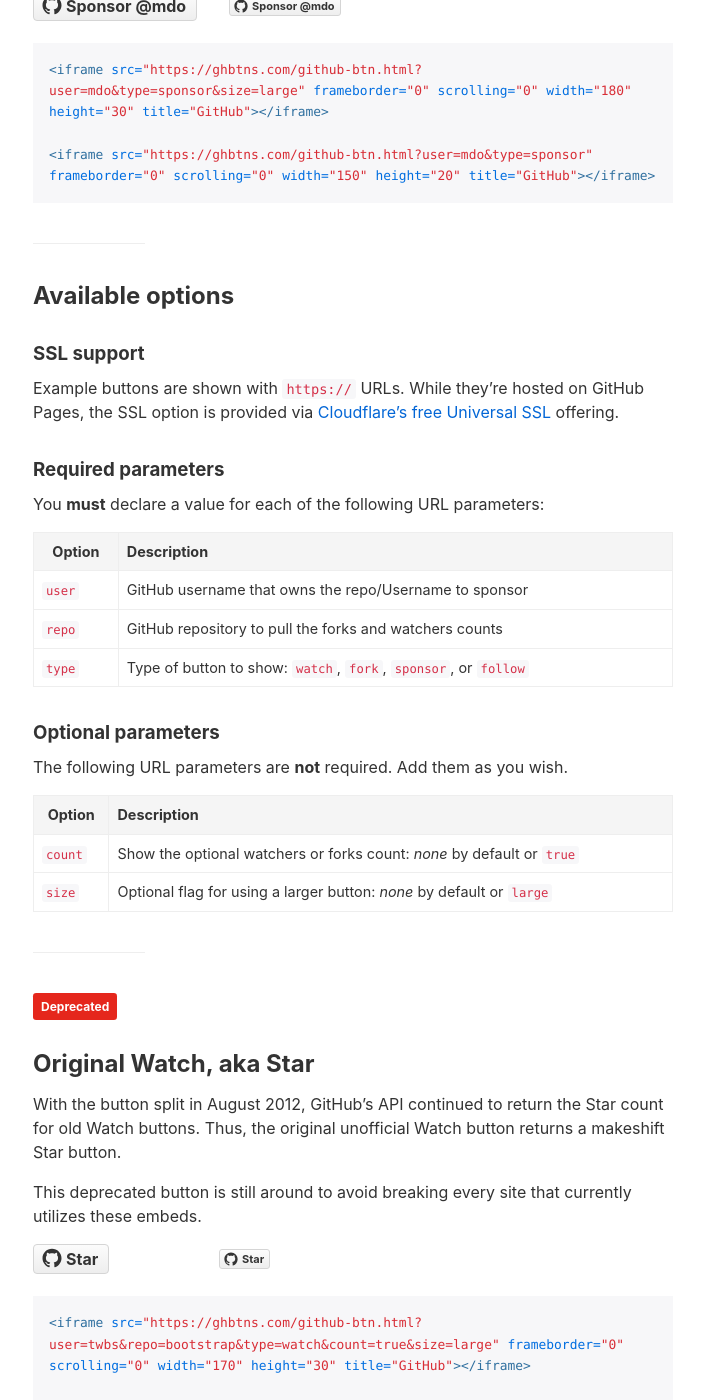
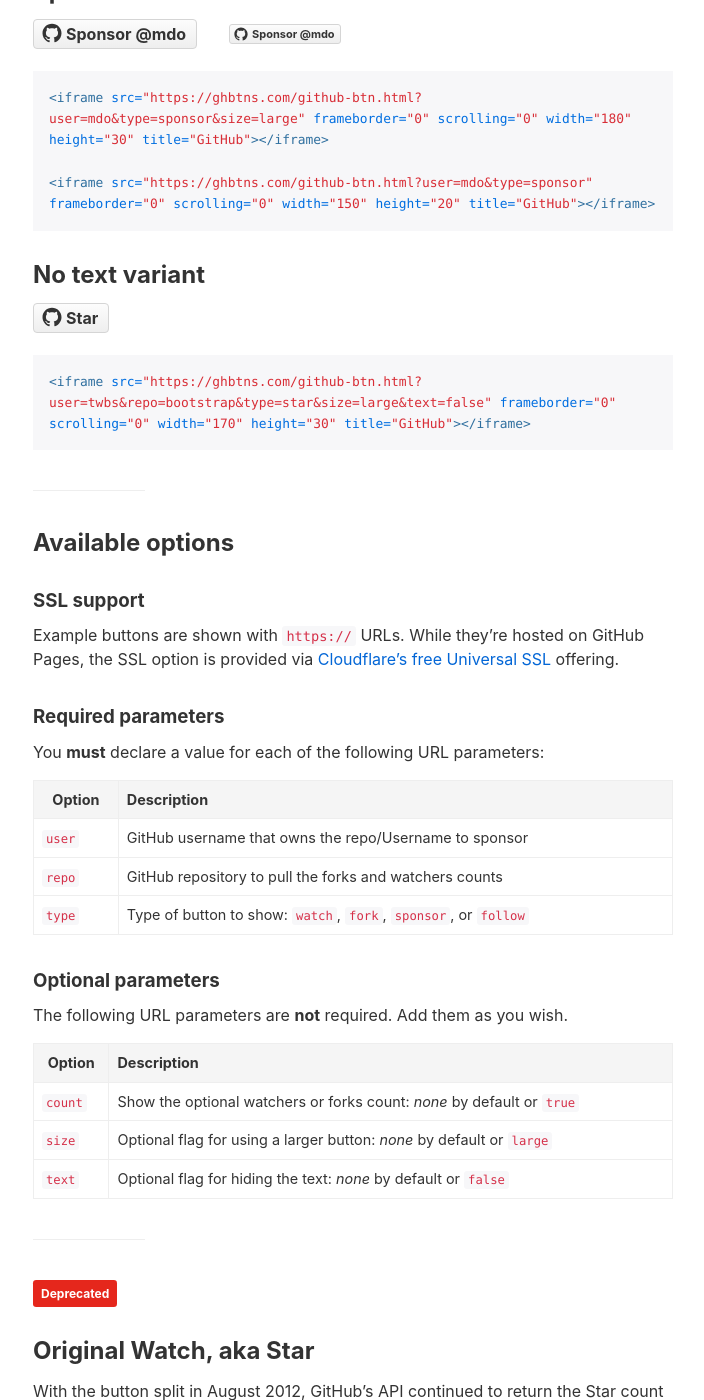
Before and after one commit to mdo/github-buttons, a Jekyll site: the page built from docs/index.md, in a window 1280 px wide and 1400 px high, scrolled down 2247 px. Shown: the whole window, without its empty margins (287-991 px from the left). Built offline with Jekyll 4.4.1, drawn with Linux system fonts in a browser that asks for light colours; comment, search, counter and statistics services are not loaded.

Commit message:
Add an image only variation with `text=false`

```diff
--- a/docs/index.md
+++ b/docs/index.md
@@ -59,6 +59,13 @@
 {% endcapture %}
 {% include example.html content=example %}
 
+## No text variant
+
+{% capture example %}
+<iframe src="{{ site.url }}/github-btn.html?user=twbs&repo=bootstrap&type=star&size=large&text=false" frameborder="0" scrolling="0" width="170" height="30" title="GitHub"></iframe>
+{% endcapture %}
+{% include example.html content=example %}
+
 ---
 
 ## Available options
@@ -85,6 +92,7 @@
 | ------ | :---------- |
 | `count` | Show the optional watchers or forks count: *none* by default or `true` |
 | `size` | Optional flag for using a larger button: *none* by default or `large` |
+| `text` | Optional flag for hiding the text: *none* by default or `false` |
 
 ---
 
--- a/src/styles.css
+++ b/src/styles.css
@@ -117,3 +117,6 @@
   margin-top: -7px;
   border-width: 7px 7px 7px 0;
 }
+.no-text .gh-ico {
+  margin-right: 0;
+}
```
Also changed, not shown: src/js.js (+9 -1 lines).
